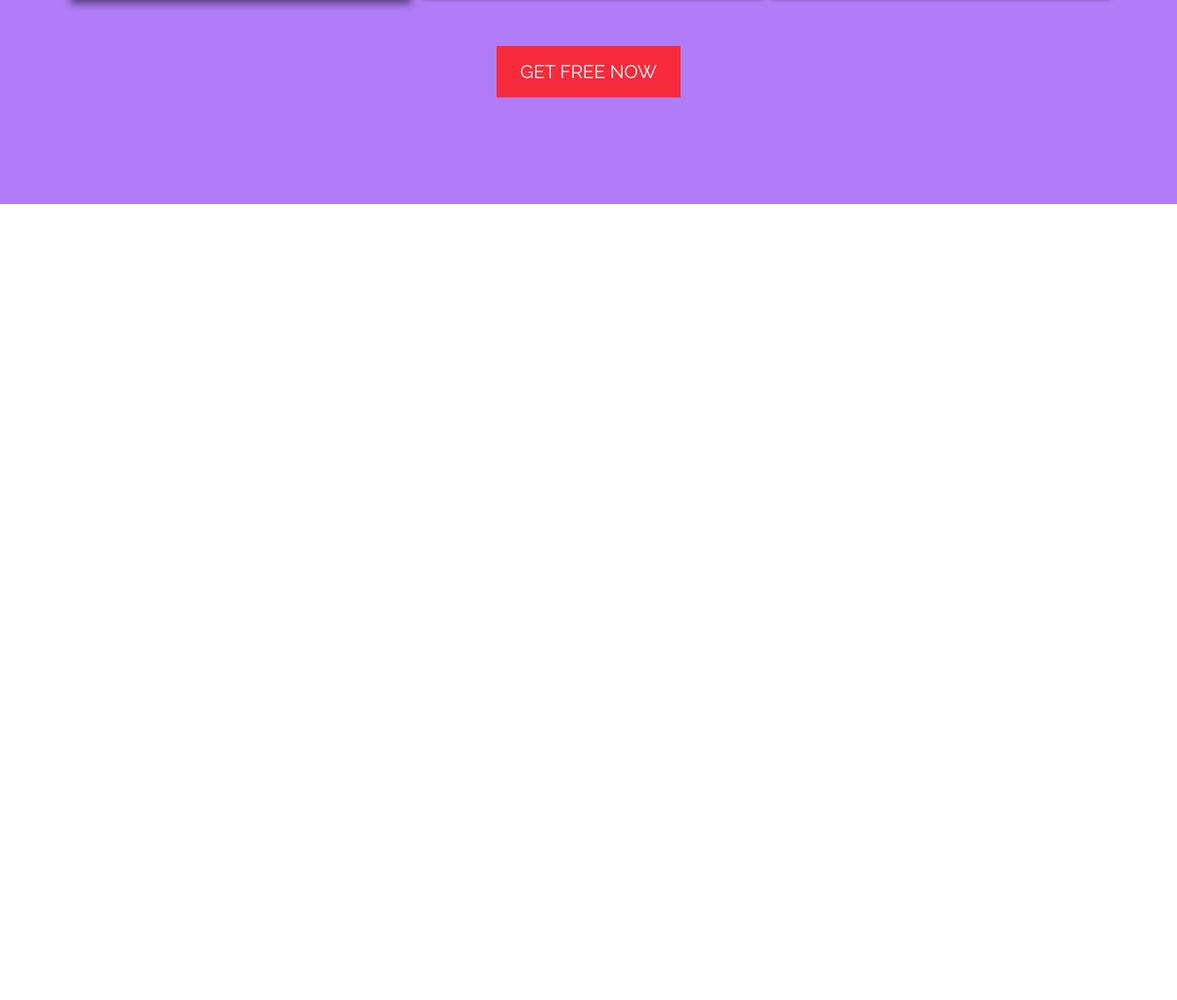
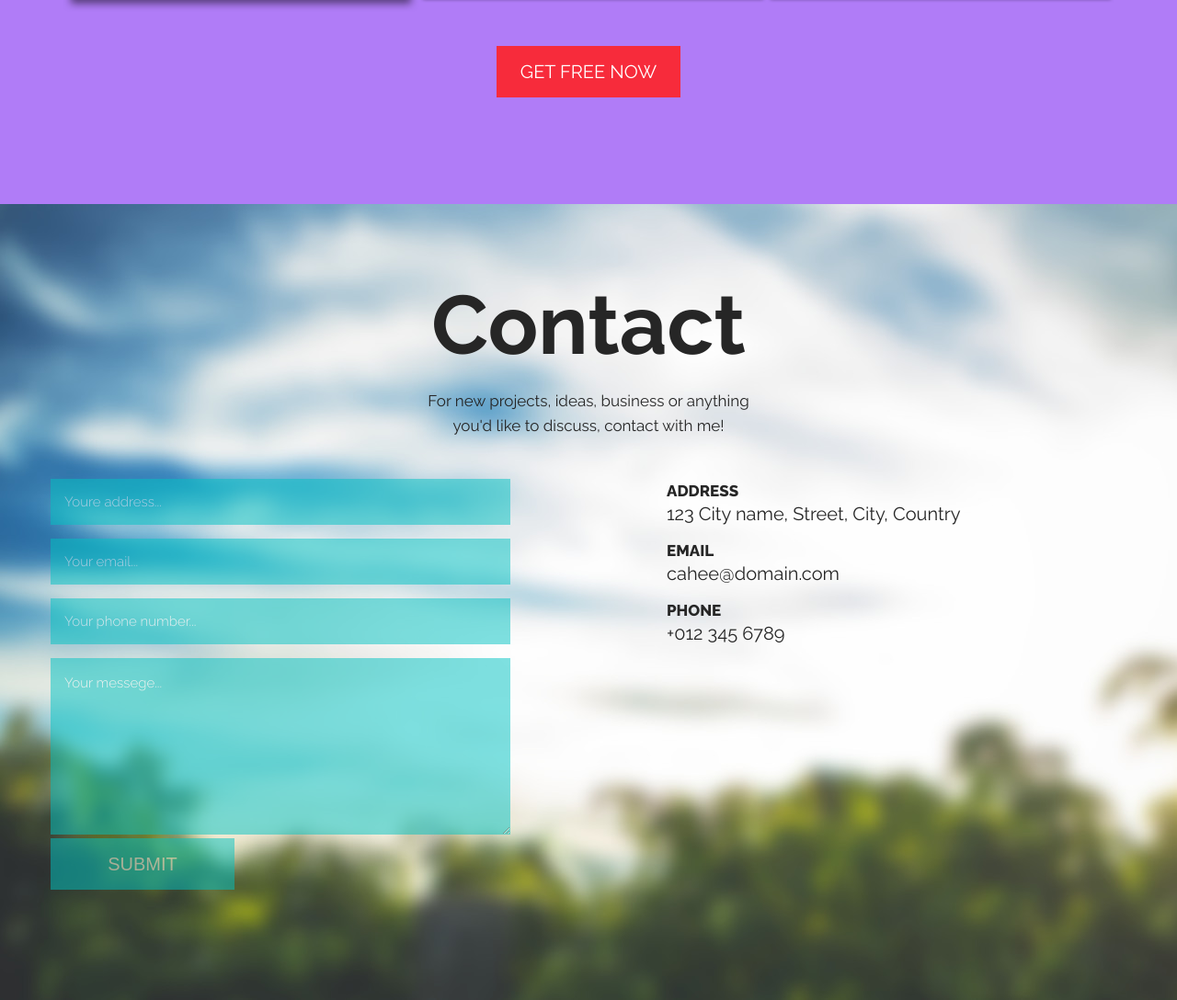
Before and after one commit to barabana78/Cahee, a plain HTML site: page index.html in a window 1280 px wide. Shown: the part 5077-6165 px from the top of the page at 92% size. Before the commit the page ends 5299 px from the top, so only its background shows below. Drawn offline with Linux system fonts and the light colour scheme.

Commit message:
add contact

```diff
--- a/index.html
+++ b/index.html
@@ -148,5 +148,28 @@
   </div>
 </section>
 <!--/BLOG-->
+<!--CONTACTS-->
+<section class="contact">
+  <div class="gallery__flex-container wrapper">
+    <h2>Contact</h2>
+    <p>For new projects, ideas, business or anything
+      you'd like to discuss, contact with me!</p>
+    <div class="form-container">
+      <form method="get" action="#">
+        <input type="text" placeholder="Youre address..." name="address">
+        <input type="email" placeholder="Your email..." name="email">
+        <input type="tel" placeholder="Your phone number..." name="tel">
+        <textarea placeholder="Your messege..." name="messege" rows="7"></textarea>
+        <button class="link-btn link-btn-fly" type="submit">Submit</button>
+      </form>
+      <ul>
+        <li><span>ADDRESS</span><br/>123 City name, Street, City, Country</li>
+        <li><span>EMAIL</span><br/>cahee@domain.com</li>
+        <li><span>PHONE</span><br/>+012 345 6789</li>
+      </ul>
+    </div>
+  </div>
+</section>
+<!--/CONTACTS-->
 </body>
 </html>
--- a/styles/styles.css
+++ b/styles/styles.css
@@ -11,9 +11,6 @@ body {
 a {
   text-decoration: none;
   color: #262626;
-}
-a:hover {
-  text-decoration: underline;
 }
 img {
   width: auto;
@@ -42,6 +39,7 @@ p {
   font-size: 20px;
   color: #ffffff;
   text-transform: uppercase;
+  border: none;
 }
 .link-btn:hover {
   opacity: 0.7;
@@ -124,6 +122,9 @@ h1 {
 .about-us__info a {
   color: #ffffff;
 }
+.about-us__info a:hover {
+  text-decoration: underline;
+}
 /*OUR SERVICES*/
 .our-services {
   background-color: #70bfff;
@@ -173,6 +174,9 @@ h1 {
 .our-services__info a {
   color: #ffffff;
 }
+.our-services__info a:hover {
+  text-decoration: underline;
+}
 /*GALLERY*/
 .gallery {
   background-color: #ffe92f;
@@ -211,10 +215,14 @@ h1 {
   background-color: #5585a2;
   margin-top: 35px;
 }
+.gallery a:first-child:hover {
+  text-decoration: underline;
+}
 /*SUB*/
 .sub {
   padding: 135px 0 164px;
   background: #ffffff url("../images/sub.jpg") no-repeat 0 0;
+  background-size: 100% 100%;
 }
 .sub__flex-container {
   display: flex;
@@ -228,7 +236,7 @@ h1 {
   width: 550px;
   margin-bottom: 28px;
 }
-form {
+.sub form {
   display: flex;
   justify-content: space-between;
   width: 800px;
@@ -293,3 +301,80 @@ form {
   background-color: #f72b3b;
   margin-top: 33px;
 }
+/*CONTACT*/
+.contact {
+  background: #fefefe url("../images/contact-bg.jpg") no-repeat 0 0;
+  /*background-size: 100% auto;*/
+  padding: 78px 0 120px 0;
+}
+.contact h2 {
+  color: #262626;
+}
+.contact p {
+  width: 370px;
+  text-align: center;
+}
+.form-container {
+  padding-top: 27px;
+  width: 1170px;
+  display: flex;
+  justify-content: space-between;
+}
+.contact form {
+  width: 500px;
+}
+.contact input,
+.contact textarea {
+  width: 500px;
+  background-color: #00c4c4;
+  opacity: 0.5;
+  border: none;
+  font-family: 'Raleway', sans-serif;
+  font-size: 15px;
+  font-weight: 300;
+  line-height: 25px;
+  color: #ffffff;
+  padding-left: 15px;
+}
+.contact input {
+  height: 50px;
+  margin-bottom: 15px;
+}
+.contact textarea {
+padding-top: 15px;
+}
+.contact input:focus,
+.contact input:hover,
+.contact textarea:focus,
+.contact textarea:hover {
+  opacity: 1;
+}
+.link-btn-fly {
+  background-color: #00c4c4;
+  opacity: 0.5;
+}
+.link-btn-fly:hover {
+  opacity: 1;
+}
+.contact input::-webkit-input-placeholder { color: #ffffff; }
+.contact input::-moz-placeholder { color: #ffffff; }
+.contact textarea::-webkit-input-placeholder { color: #ffffff; }
+.contact textarea::-moz-placeholder { color: #ffffff; }
+
+.contact ul {
+  list-style-type: none;
+  width: 500px;
+  margin: 0;
+  padding: 0;
+}
+.contact li {
+  height: 50px;
+  margin-bottom: 15px;
+  line-height: 25px;
+  font-size: 20px;
+}
+.contact li span {
+  text-transform: uppercase;
+  font-size: 17px;
+  font-weight: 800;
+}
```
Also changed, not shown: images/contact-bg.jpg (added), images/logo-small.png (added).
